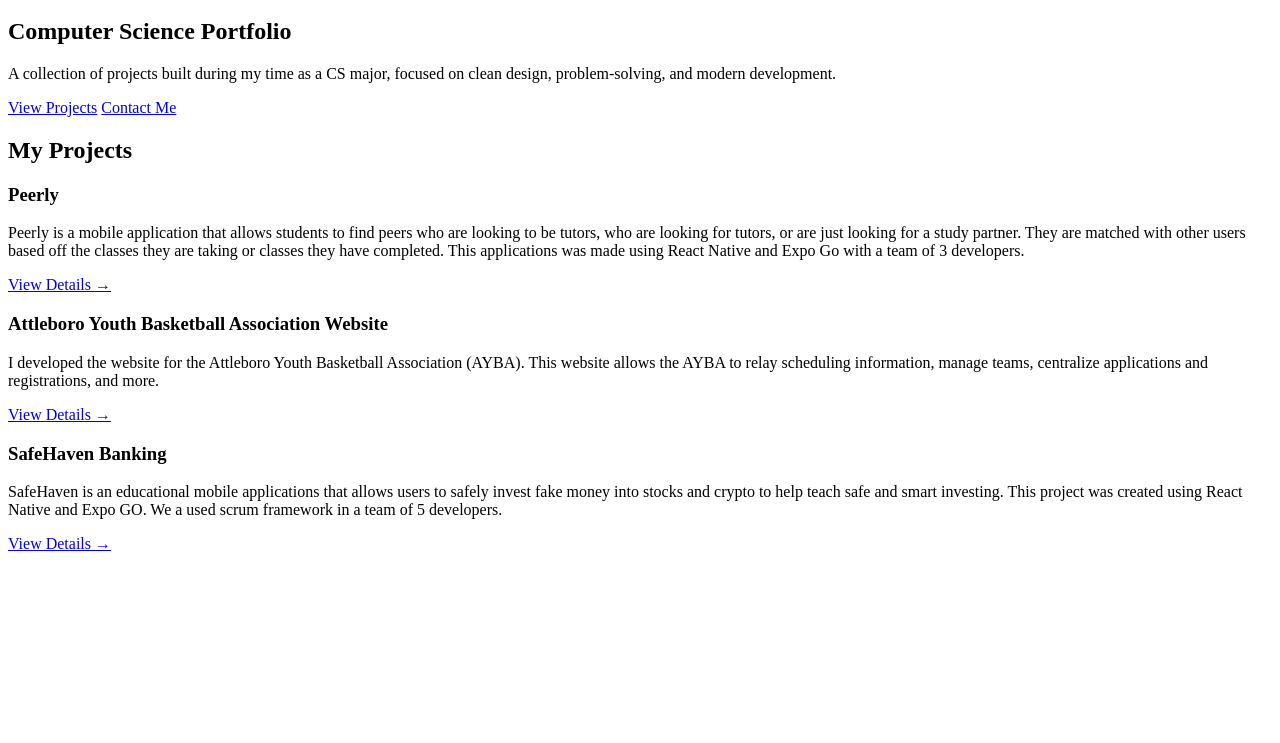
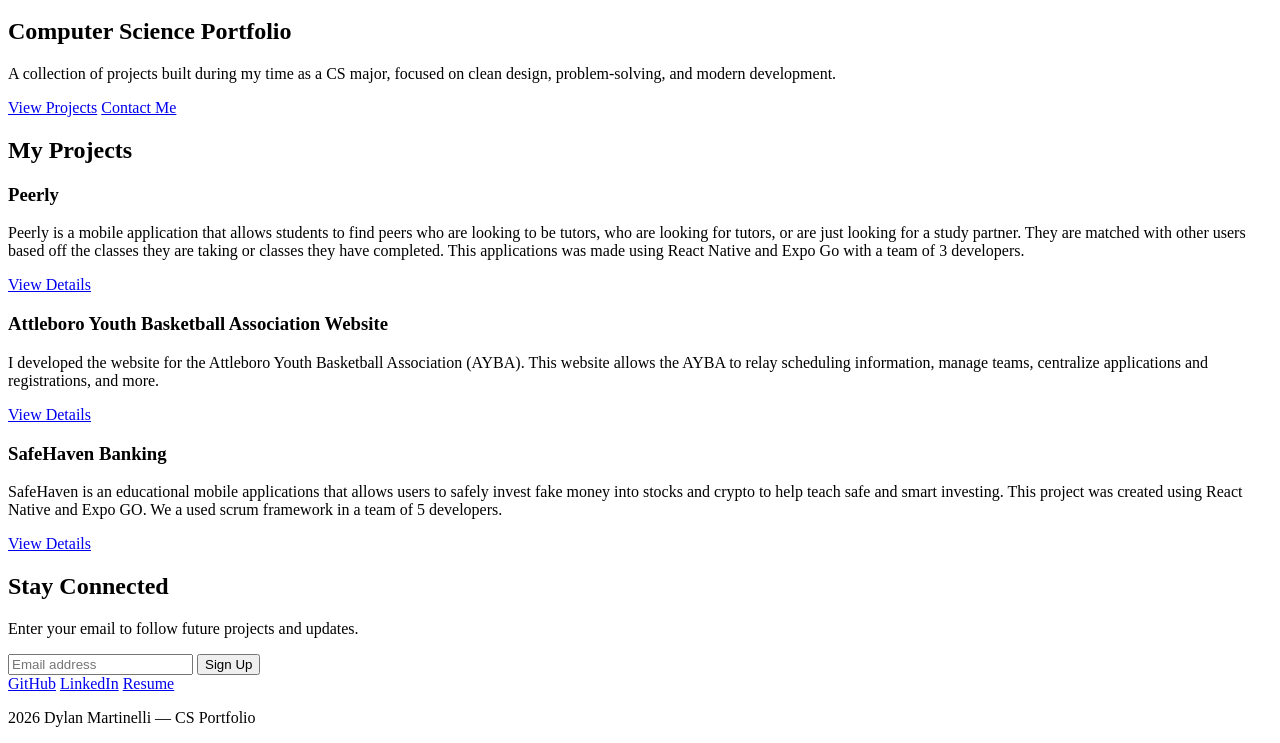
Before and after one commit to dmart3305/cs465-lab1, a plain HTML site: page html/index.html in a window 1280 px wide. Shown: the part 116-859 px from the top of the page. Before the commit the page ends 800 px from the top, so only its background shows below. Drawn offline with Linux system fonts and the light colour scheme.

Commit message:
sign up and footer sections

```diff
--- a/html/index.html
+++ b/html/index.html
@@ -48,7 +48,7 @@
           They are matched with other users based off the classes they are taking or classes they have completed.
           This applications was made using React Native and Expo Go with a team of 3 developers.
         </p>
-        <a href="#">View Details →</a>
+        <a href="#">View Details</a>
       </div>
 
       <div class="project-card">
@@ -57,7 +57,7 @@
           I developed the website for the Attleboro Youth Basketball Association (AYBA).
           This website allows the AYBA to relay scheduling information, manage teams, centralize applications and registrations, and more.
         </p>
-        <a href="#">View Details →</a>
+        <a href="#">View Details</a>
       </div>
 
       <div class="project-card">
@@ -67,11 +67,35 @@
           This project was created using React Native and Expo GO.
           We a used scrum framework in a team of 5 developers.
         </p>
-        <a href="#">View Details →</a>
+        <a href="#">View Details</a>
       </div>
 
     </div>
   </section>
 
+  <!--Signup-->
+  <section class="signup">
+    <h2>Stay Connected</h2>
+    <p>Enter your email to follow future projects and updates.</p>
+
+    <div class="signup-form">
+      <input type="text" placeholder="Email address">
+      <button>Sign Up</button>
+    </div>
+
+  </section>
+
+  <!--Footer-->
+  <footer class="footer">
+
+    <div class="footer-links">
+      <a href="#">GitHub</a>
+      <a href="#">LinkedIn</a>
+      <a href="#">Resume</a>
+    </div>
+
+    <p>2026 Dylan Martinelli — CS Portfolio</p>
+  </footer>
+
 </body>
 </html>
```
